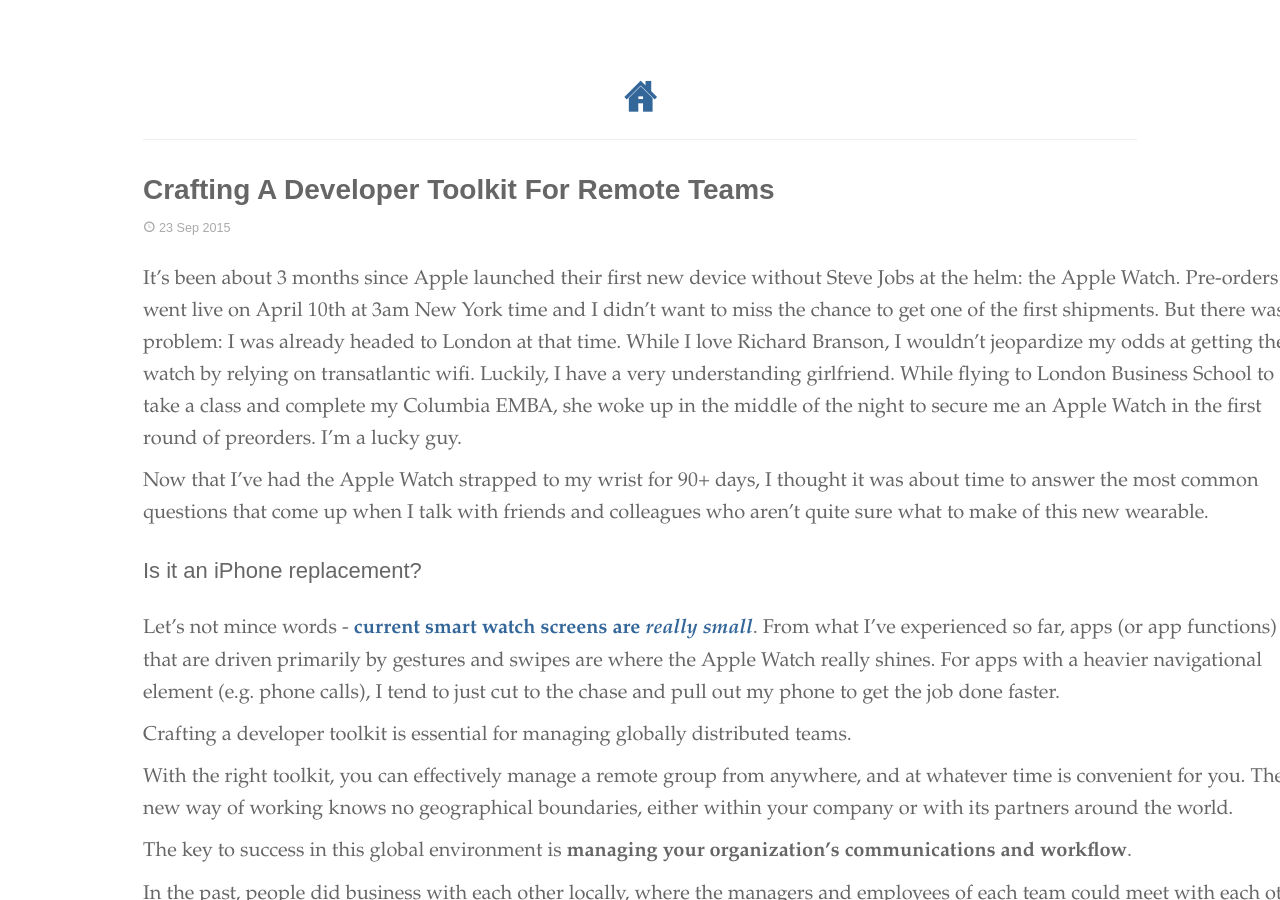
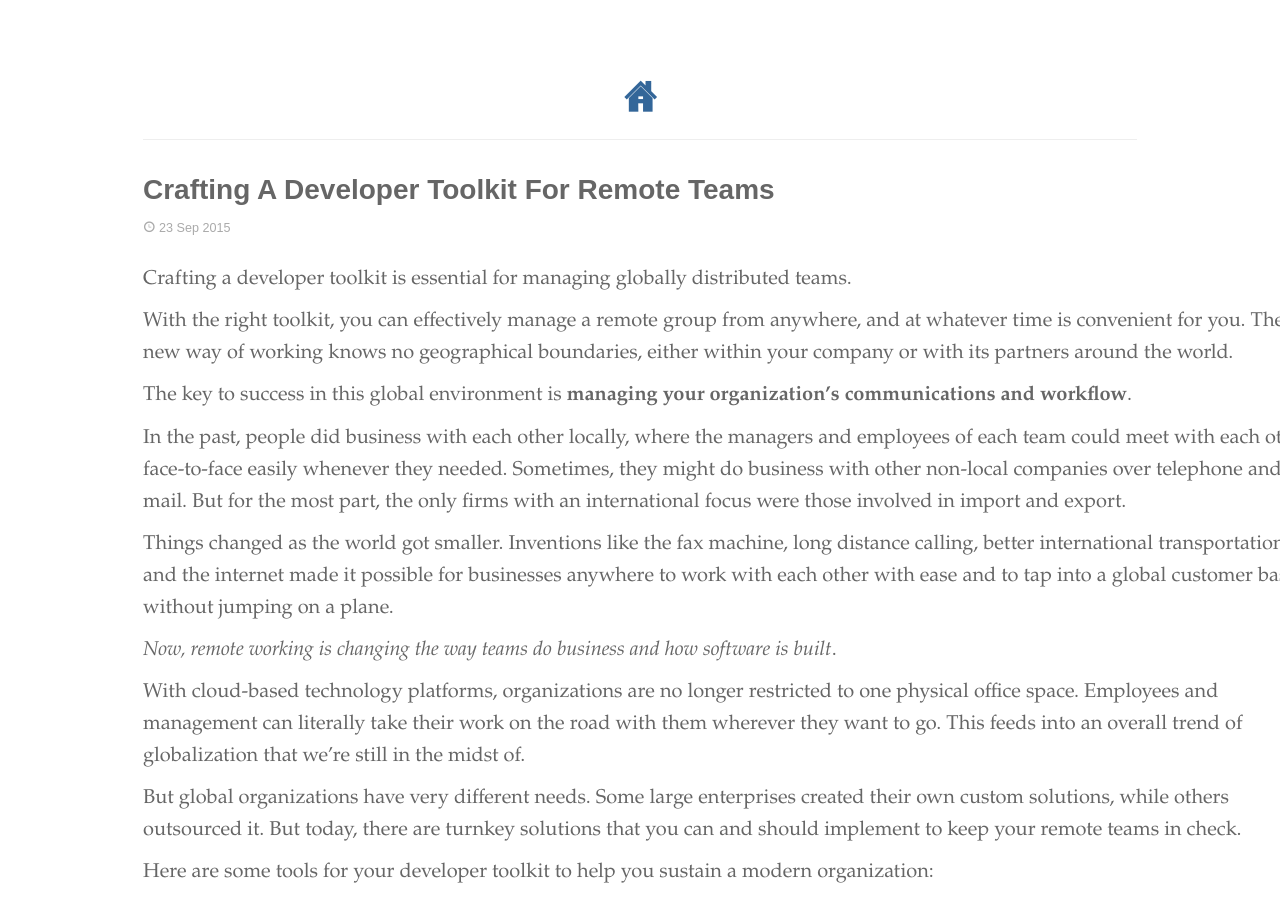
Before and after one commit to chowdhury/nikolai.in, a Jekyll site: the page built from _posts/2015-09-23-toolkit-remote-teams.md, in a window 1280 px wide and 900 px high. Built offline with Jekyll 4.4.1, drawn with Linux system fonts in a browser that asks for light colours; nearby versions of some CDN libraries; some web fonts are replaced; comment, search, counter and statistics services are not loaded.

Commit message:
September Post Language Update

```diff
--- a/_posts/2015-09-23-toolkit-remote-teams.md
+++ b/_posts/2015-09-23-toolkit-remote-teams.md
@@ -4,14 +4,6 @@ title: "Crafting A Developer Toolkit For Remote Teams"
 published: true
 category: home
 ---
-
-It’s been about 3 months since Apple launched their first new device without Steve Jobs at the helm: the Apple Watch. Pre-orders went live on April 10th at 3am New York time and I didn’t want to miss the chance to get one of the first shipments. But there was a problem: I was already headed to London at that time. While I love Richard Branson, I wouldn’t jeopardize my odds at getting the watch by relying on transatlantic wifi. Luckily, I have a very understanding girlfriend. While flying to London Business School to take a class and complete my Columbia EMBA, she woke up in the middle of the night to secure me an Apple Watch in the first round of preorders. I’m a lucky guy.
-
-Now that I’ve had the Apple Watch strapped to my wrist for 90+ days, I thought it was about time to answer the most common questions that come up when I talk with friends and colleagues who aren’t quite sure what to make of this new wearable.
-
-## Is it an iPhone replacement?
-
-Let’s not mince words - [current smart watch screens are *really small*](https://medium.com/@flyosity/inconvenient-truths-about-the-apple-watch-11bafa44551b). From what I’ve experienced so far, apps (or app functions) that are driven primarily by gestures and swipes are where the Apple Watch really shines. For apps with a heavier navigational element (e.g. phone calls), I tend to just cut to the chase and pull out my phone to get the job done faster.
 
 Crafting a developer toolkit is essential for managing globally distributed teams.
 
```
